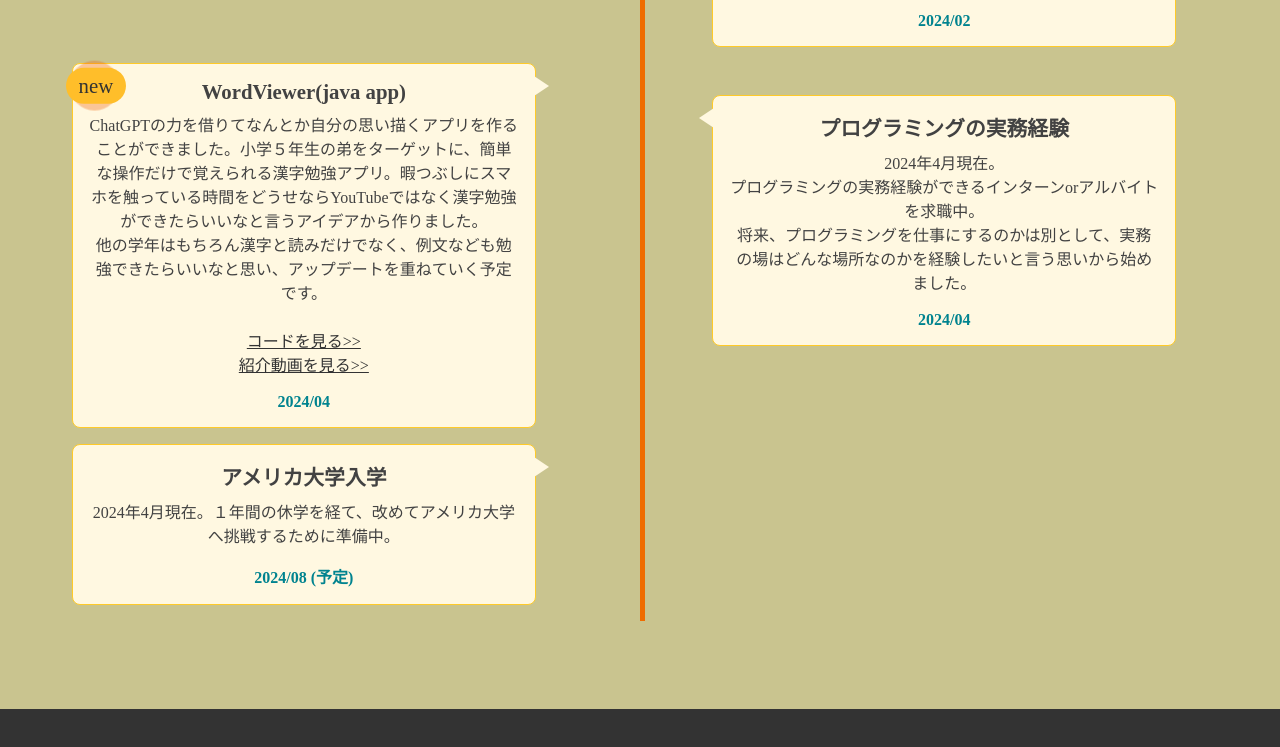
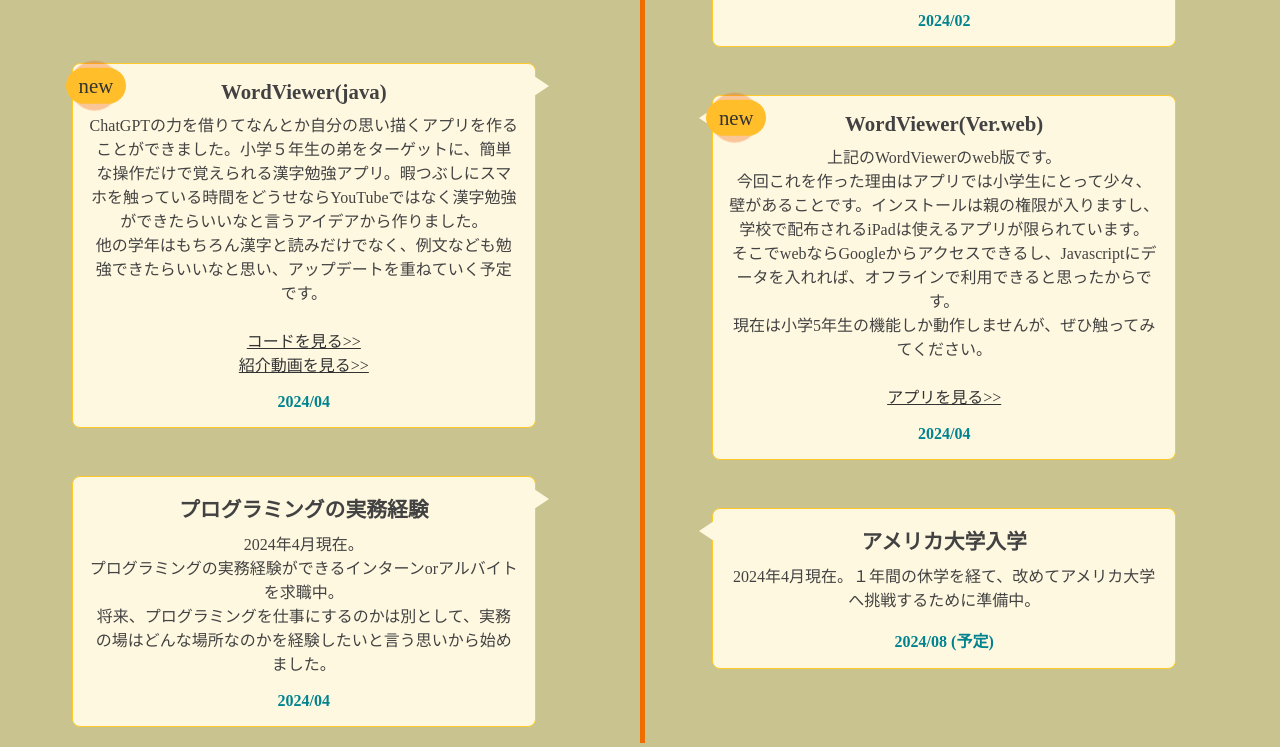
Before and after one commit to rouriGit/r-s-mypage, a plain HTML site: page index.html in a window 1280 px wide. Shown: the part 1413-2160 px from the top of the page. Drawn offline with Linux system fonts and the light colour scheme.

Commit message:
Update index.html

```diff
--- a/index.html
+++ b/index.html
@@ -83,8 +83,16 @@
                     <div class="pin new">
                       <span>new</span>
                     </div>
-                    <p class="flag">WordViewer(java app)</p>
+                    <p class="flag">WordViewer(java)</p>
                     <p class="desc">ChatGPTの力を借りてなんとか自分の思い描くアプリを作ることができました。小学５年生の弟をターゲットに、簡単な操作だけで覚えられる漢字勉強アプリ。暇つぶしにスマホを触っている時間をどうせならYouTubeではなく漢字勉強ができたらいいなと言うアイデアから作りました。<br>他の学年はもちろん漢字と読みだけでなく、例文なども勉強できたらいいなと思い、アップデートを重ねていく予定です。<br><br><a href="https://github.com/rouriGit/r-WordViewer-app" class="git-link">コードを見る>></a><br><a href="https://www.youtube.com/watch?v=jQuO57iyvAU&t=12s" class="git-link">紹介動画を見る>></a></p>
+                    <p class="time">2024/04</p>
+                  </li>
+                  <li>
+                    <div class="pin new">
+                      <span>new</span>
+                    </div>
+                    <p class="flag">WordViewer(Ver.web)</p>
+                    <p class="desc">上記のWordViewerのweb版です。<br>今回これを作った理由はアプリでは小学生にとって少々、壁があることです。インストールは親の権限が入りますし、学校で配布されるiPadは使えるアプリが限られています。<br>そこでwebならGoogleからアクセスできるし、Javascriptにデータを入れれば、オフラインで利用できると思ったからです。<br>現在は小学5年生の機能しか動作しませんが、ぜひ触ってみてください。<br><br><a href="https://rourigit.github.io/WordViewer-web/" class="git-link">アプリを見る>></a></p>
                     <p class="time">2024/04</p>
                   </li>
                   <li>
```
